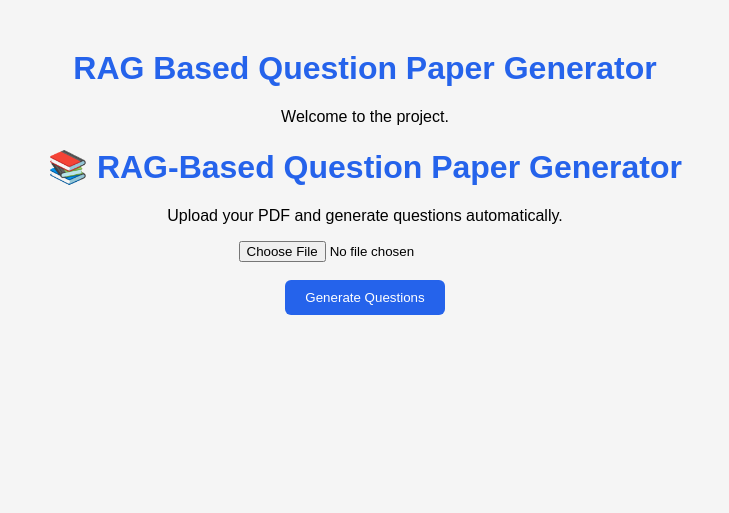
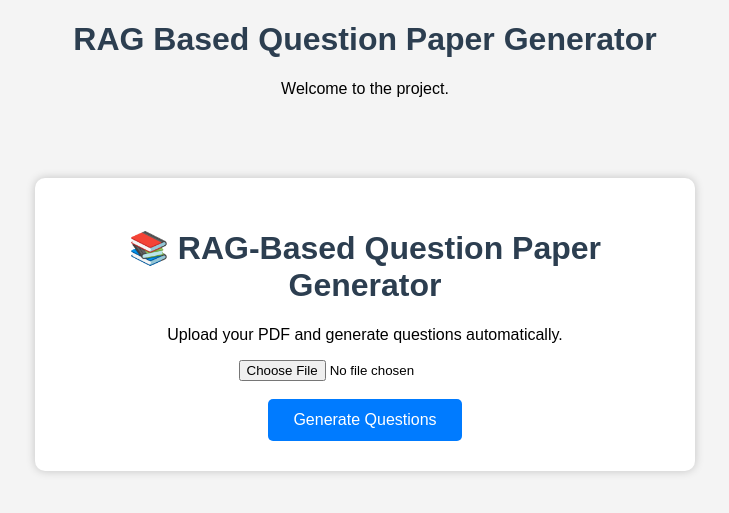
Before and after one commit to fffy-guy/new-project-, a Flask app: page / in a window 1280 px wide. Shown: the top 513 px of the page, without its empty margins (275-1004 px from the left). Run offline with Flask 3, Linux system fonts and the light colour scheme.

Commit message:
Add styles for body, container, and buttons

```diff
--- a/templates/static/style.css
+++ b/templates/static/style.css
@@ -16,3 +16,38 @@ button {
     padding: 10px 20px;
     border-radius: 6px;
 }
+body{
+    margin:0;
+    padding:0;
+    background:#f4f4f4;
+    font-family:Arial,sans-serif;
+}
+
+.container{
+    width:80%;
+    max-width:600px;
+    margin:80px auto;
+    background:white;
+    padding:30px;
+    border-radius:10px;
+    box-shadow:0 0 10px rgba(0,0,0,.2);
+    text-align:center;
+}
+
+h1{
+    color:#2c3e50;
+}
+
+button{
+    background:#007BFF;
+    color:white;
+    border:none;
+    padding:12px 25px;
+    border-radius:5px;
+    cursor:pointer;
+    font-size:16px;
+}
+
+button:hover{
+    background:#0056b3;
+}
```
